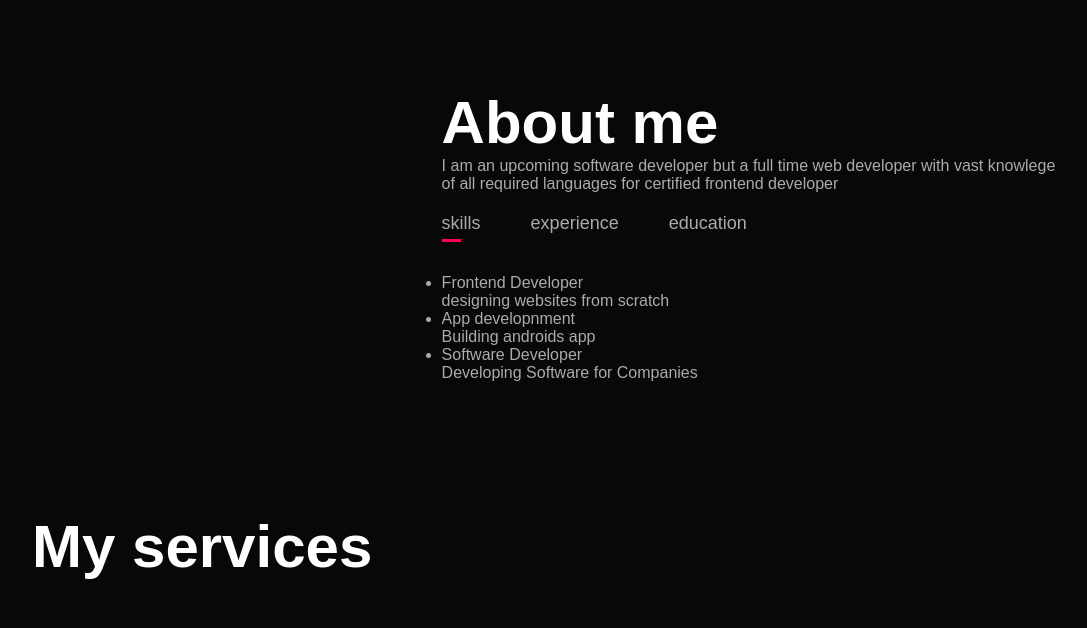
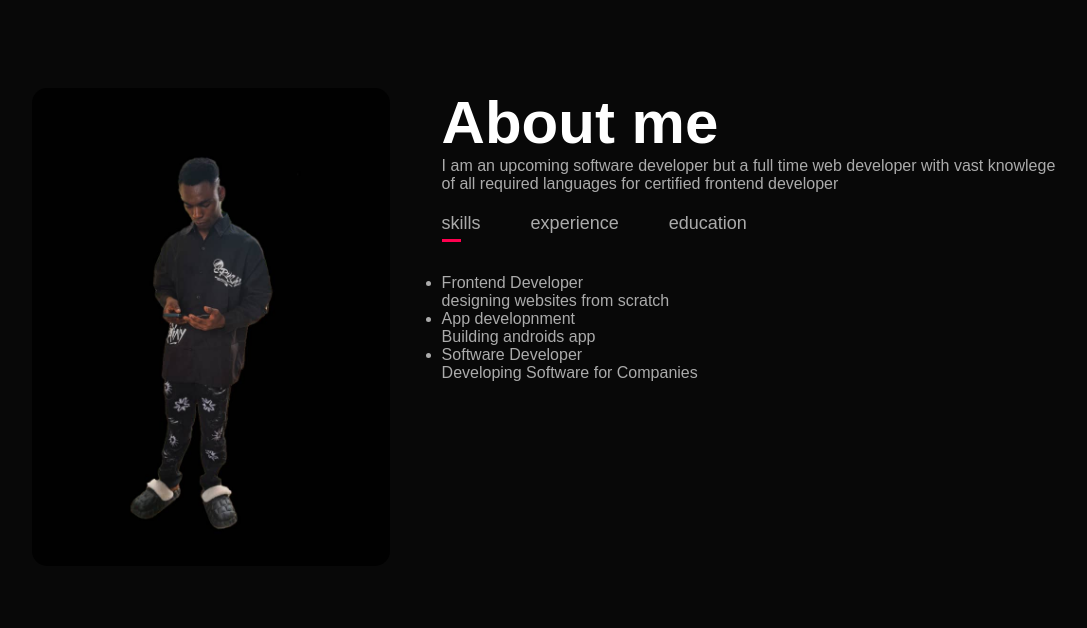
Before and after one commit to Anthnypeniel/my-port, a plain HTML site: page index.html in a window 1280 px wide. Shown: the part 802-1430 px from the top of the page, without its empty margins (96-1183 px from the left). Drawn offline with Linux system fonts and the light colour scheme.

Commit message:
added new images

```diff
--- a/index.html
+++ b/index.html
@@ -39,7 +39,7 @@
         <div class="container">
             <div class="row">
                 <div class="about-col-1">
-                    <!-- <img src="images/user.png" alt=""> -->
+                    <img src="Peniel.jpg" alt="">
                 </div>
                 <div class="about-col-2">
                     <h1 class="sub-title">About me</h1>
```
Also changed, not shown: Peniel.jpg (added).
